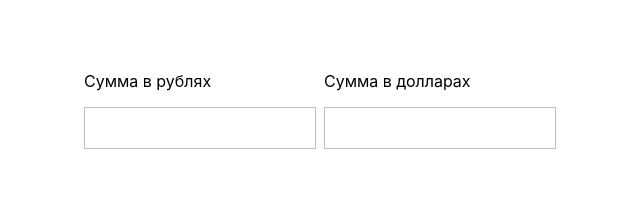
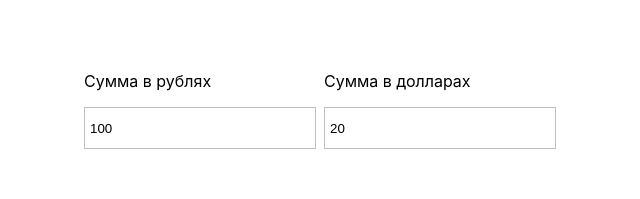
Before and after one commit to liz-mint/tdd-currency-converter, a React (Create React App) app: page / in a window 1280 px wide. Shown: the top 199 px of the page, without its empty margins (331-971 px from the left). Built offline with nearby package versions, Linux system fonts and the light colour scheme.

Commit message:
implement controlled inputs in Converter and add tests

```diff
--- a/src/components/Converter/Converter.jsx
+++ b/src/components/Converter/Converter.jsx
@@ -1,16 +1,34 @@
+import React, { useState } from 'react';
 import styles from './Converter.module.css';
 
 export const Converter = () => {
+const [rub, setRub] = useState(100);
+const [usd, setUsd] = useState(20);
 
   return (
     <form className={styles.converter}>
       <label>
         <p>Сумма в рублях</p>
-        <input type="number" name="rub" min="0" step="1" />
+        <input
+          type="number"
+          name="rub"
+          min="0"
+          step="1"
+          value={rub}
+          onChange={(e) => setRub(e.target.value)}
+        />
       </label>
+
       <label>
         <p>Сумма в долларах</p>
-        <input type="number" name="usd" min="0" step="1" />
+        <input
+          type="number"
+          name="usd"
+          min="0"
+          step="1"
+          value={usd}
+          onChange={(e) => setUsd(e.target.value)}
+        />
       </label>
     </form>
   )
```
Also changed, not shown: 2 other files (tests, documents, lock files or other folders).
